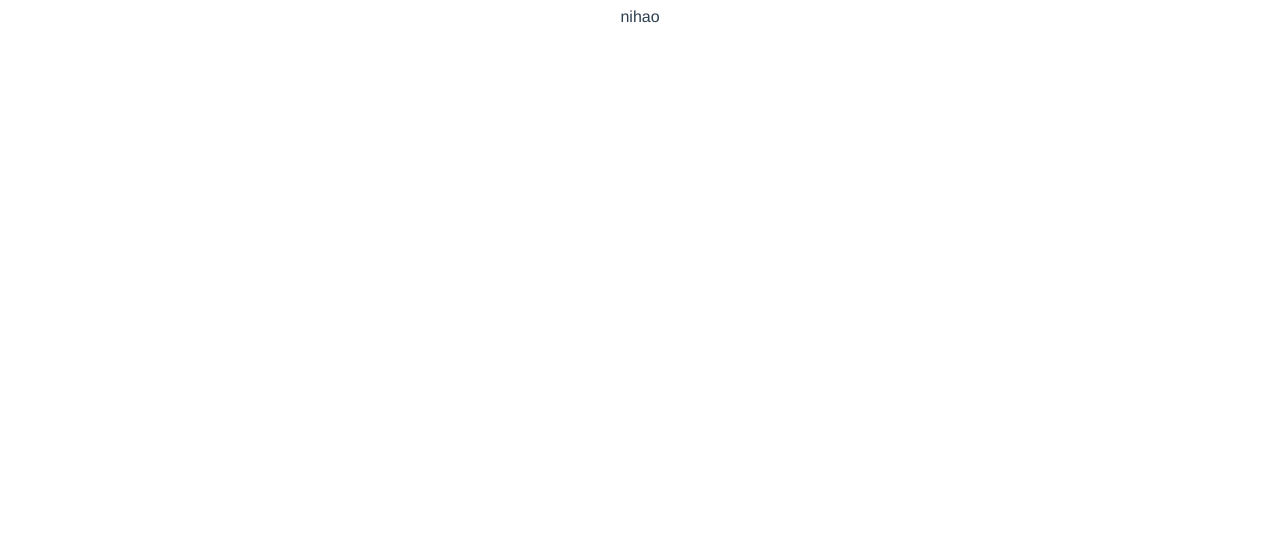
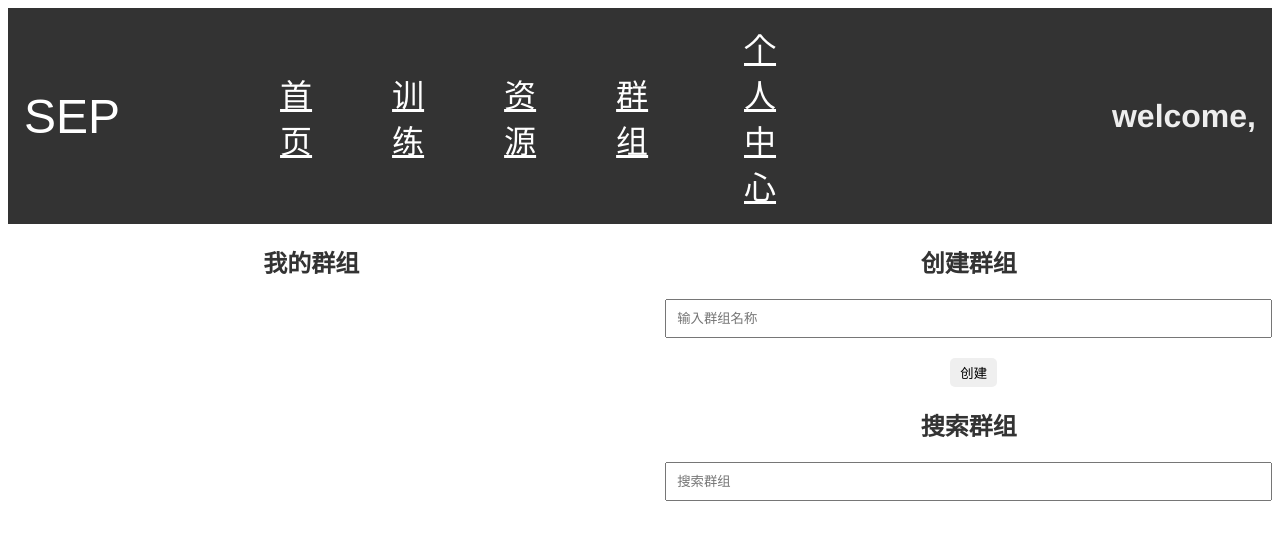
Before and after one commit to zhangyitonggg/ASEPT, a Vue app in the folder frontend/: page /group in a window 1280 px wide. Shown: the top 540 px of the page. Built offline with nearby package versions, Linux system fonts and the light colour scheme.

Commit message:
实现group静态页面

```diff
--- a/frontend/src/components/Header.vue
+++ b/frontend/src/components/Header.vue
@@ -16,7 +16,7 @@
 
 <script>
     export default {
-    name: 'Header',
+        name: 'Header',
     };
 </script>
 
--- a/frontend/src/views/group/Group.vue
+++ b/frontend/src/views/group/Group.vue
@@ -1,18 +1,159 @@
 <template>
     <div>
-        nihao
+        <div>
+            <Header></Header>
+        </div>
+        <div class="group-container">
+        <!-- 左半边：我的群组和退出群组 -->
+        <div class="left-pane">
+            <h2>我的群组</h2>
+            <div v-if="userGroups.length > 0">
+            <ul>
+                <li v-for="group in userGroups" :key="group.name">
+                <span>{{ group.name }}</span>
+                <button @click="leaveGroup(group.name)">退出</button>
+                </li>
+            </ul>
+            </div>
+        </div>
+
+        <!-- 右半边：创建群组和搜索群组 -->
+        <div class="right-pane">
+            <!-- 创建群组 -->
+            <div>
+            <h2>创建群组</h2>
+            <input v-model="newGroupName" placeholder="输入群组名称">
+            <button @click="createGroup">创建</button>
+            </div>
+
+            <!-- 搜索群组 -->
+            <h2>搜索群组</h2>
+            <input v-model="searchQuery" placeholder="搜索群组" @input="searchGroups">
+            <div v-if="groups.length > 0">
+            <h2>搜索结果</h2>
+            <ul>
+                <li v-for="group in groups" :key="group.name">
+                <span>{{ group.name }}</span>
+                <button @click="joinGroup(group)" v-if="!isUserInGroup(group.name)">加入</button>
+                <button @click="leaveGroup(group.name)" v-if="isUserInGroup(group.name)">退出</button>
+                </li>
+            </ul>
+            </div>
+        </div>
+        </div>
     </div>
 </template>
 
 <script>
-
+  import axios from 'axios';
+  import Header from '../../components/Header.vue'
 
   export default {
     name: 'Group',
+    data() {
+      return {
+        searchQuery: '',
+        newGroupName: '',
+        groups: [],
+        userGroups: []
+      };
+    },
+    components: {
+      Header
+    },
+    methods: {
+      searchGroups() {
+        axios.get(`/api/groups?query=${this.searchQuery}`)
+          .then(response => {
+            this.groups = response.data;
+          })
+          .catch(error => {
+            console.error('Error searching groups:', error);
+          });
+      },
+      joinGroup(group) {
+        axios.post('/api/groups/join', { groupName: group.name })
+          .then(() => {
+            this.userGroups.push(group);
+          })
+          .catch(error => {
+            console.error('Error joining group:', error);
+          });
+      },
+      createGroup() {
+        if (!this.newGroupName) {
+            alert('请输入群组名称');
+            return;
+        }
+        axios.post('/api/groups', { groupName: this.newGroupName })
+            .then(response => {
+            this.userGroups.push(response.data); // 假设响应中返回新创建的群组信息
+            this.newGroupName = ''; // 清空输入框
+            })
+            .catch(error => {
+            console.error('Error creating group:', error);
+            });
+        },
+      leaveGroup(groupName) {
+        axios.post('/api/groups/leave', { groupName })
+          .then(() => {
+            this.userGroups = this.userGroups.filter(group => group.name !== groupName);
+          })
+          .catch(error => {
+            console.error('Error leaving group:', error);
+          });
+      },
+      isUserInGroup(groupName) {
+        return this.userGroups.some(group => group.name === groupName);
+      }
+    }
   };
 </script>
 
 <style scoped>
+.group-container {
+  display: flex;
+  justify-content: space-between;
+}
 
+.left-pane, .right-pane {
+  width: 48%;
+}
 
+h1, h2 {
+  color: #333;
+}
+
+input {
+  display: block;
+  margin-bottom: 20px;
+  padding: 10px;
+  width: 100%;
+  box-sizing: border-box;
+}
+
+button {
+  margin-left: 10px;
+  padding: 5px 10px;
+  border: none;
+  border-radius: 5px;
+  cursor: pointer;
+}
+
+button:hover {
+  background-color: #007bff;
+  color: white;
+}
+
+ul {
+  list-style: none;
+  padding: 0;
+}
+
+li {
+  margin-bottom: 10px;
+  padding: 10px;
+  background-color: #f0f0f0;
+  border-radius: 5px;
+}
 </style>
--- a/frontend/src/views/login/Login.vue
+++ b/frontend/src/views/login/Login.vue
@@ -77,7 +77,8 @@
               response => {
                 // response.setHeader("Access-Control-Allow-Origin",'*')
                 alert("submit!");
-                const { token } = response.data;
+                console.log(response) ;
+                var token = response.data.access_token;
                 setToken(token);
                 console.log(token);
                 this.$router.push({ path: '/home' });
```
